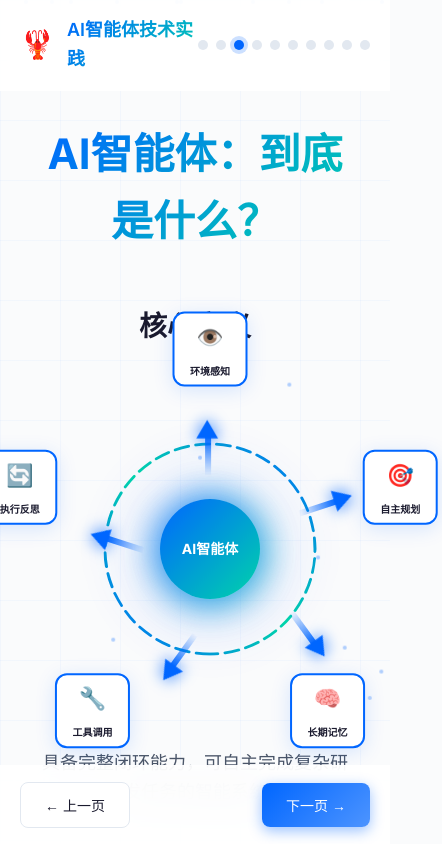
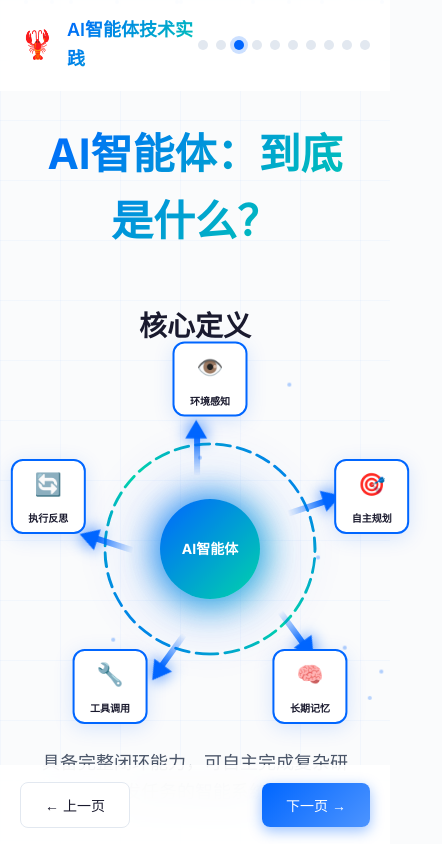
Before and after one commit to weixi5656/ai-agent-presentation, a Vue app: page /#/concept in a window 390 px wide. Shown: the top 844 px of the page, 442 px wide, since content can reach past the window. Built offline with nearby package versions, Linux system fonts and the light colour scheme.

Commit message:
Fine tune: cards closer to center, arrows more left

```diff
--- a/src/views/ConceptView.vue
+++ b/src/views/ConceptView.vue
@@ -231,7 +231,7 @@
 .arrow-item {
   position: absolute;
   top: 45%;
-  left: 45%;
+  left: 40%;
   transform: rotate(calc(var(--pos) * 72deg - 90deg)) translateX(150px);
   display: flex;
   align-items: center;
@@ -305,7 +305,7 @@
   width: 100px;
   height: 100px;
   z-index: 20;
-  transform: translate(-50%, -50%) rotate(var(--angle)) translateX(300px) rotate(calc(var(--angle) * -1));
+  transform: translate(-50%, -50%) rotate(var(--angle)) translateX(260px) rotate(calc(var(--angle) * -1));
 }
 
 .capability-card .card-glow {
@@ -496,7 +496,7 @@
   }
 
   .capability-card {
-    transform: translate(-50%, -50%) rotate(var(--angle)) translateX(200px) rotate(calc(var(--angle) * -1));
+    transform: translate(-50%, -50%) rotate(var(--angle)) translateX(170px) rotate(calc(var(--angle) * -1));
     width: 75px;
     height: 75px;
   }
```
